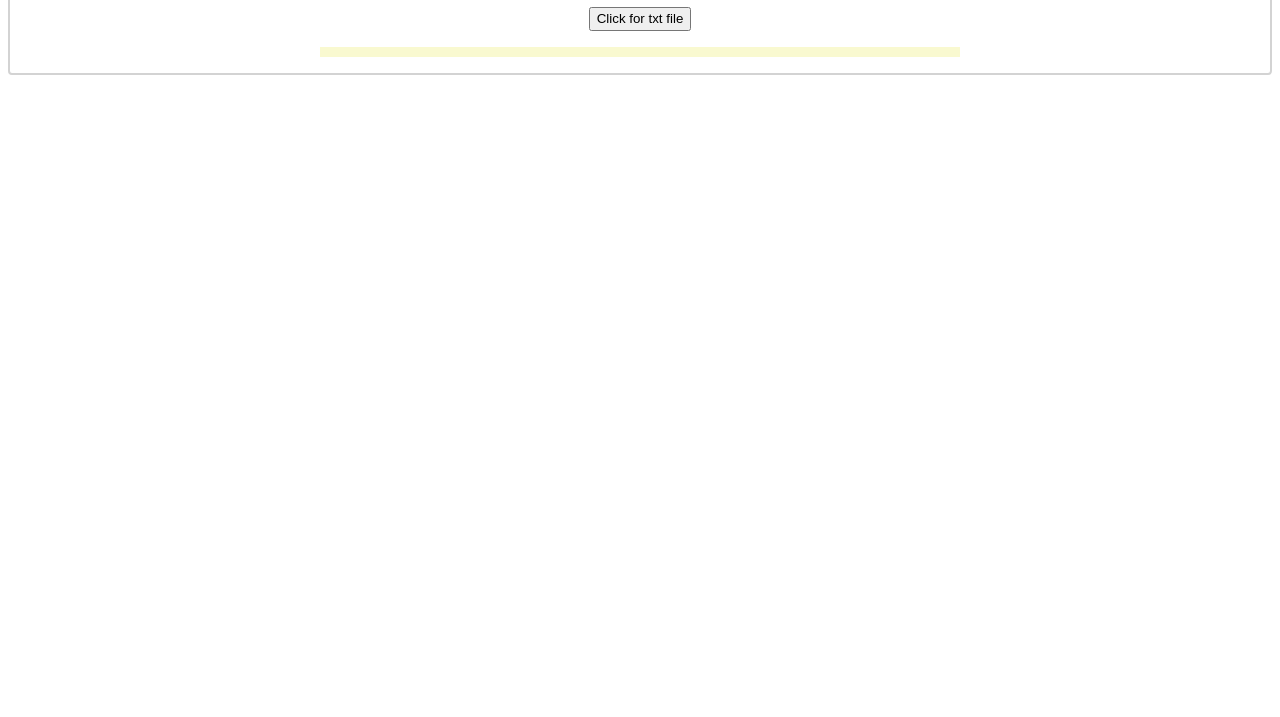
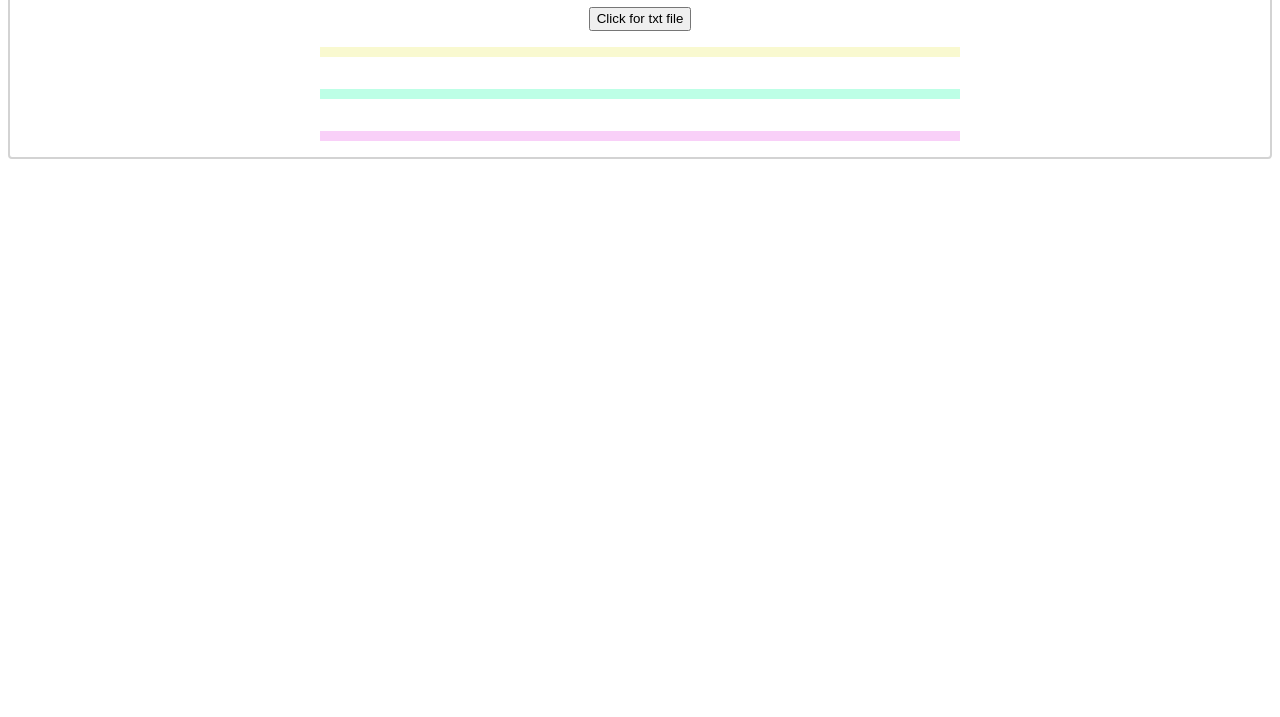
Before and after one commit to kevin-kruelle/JS-AJAX-Simple-Txt, a plain HTML site: page index.html in a window 1280 px wide. Shown: the part 83-800 px from the top of the page. Drawn offline with Linux system fonts and the light colour scheme.

Commit message:
update css

```diff
--- a/css/style.css
+++ b/css/style.css
@@ -25,3 +25,15 @@ h1 {
     padding: 5px;
     color: rgba(61, 61, 126, 0.9);
 }
+
+#p2 {
+    background-color: rgb(189, 255, 230);
+    width: 50%;
+    padding: 5px;
+}
+
+#p3 {
+    background-color: rgb(249, 208, 248);
+    width: 50%;
+    padding: 5px;
+}
--- a/index.html
+++ b/index.html
@@ -12,6 +12,8 @@
         <h1>Learning how AJAX Works: Can you view the .txt file?</h1>
         <button id="sendAJAX" onclick="sendAJAX()">Click for txt file</button>
         <p id="data"></p>
+        <P id="p2"></P>
+        <p id='p3'></p>
         <script src='./js/script.js'></script>
     </div>
 </body>
```
